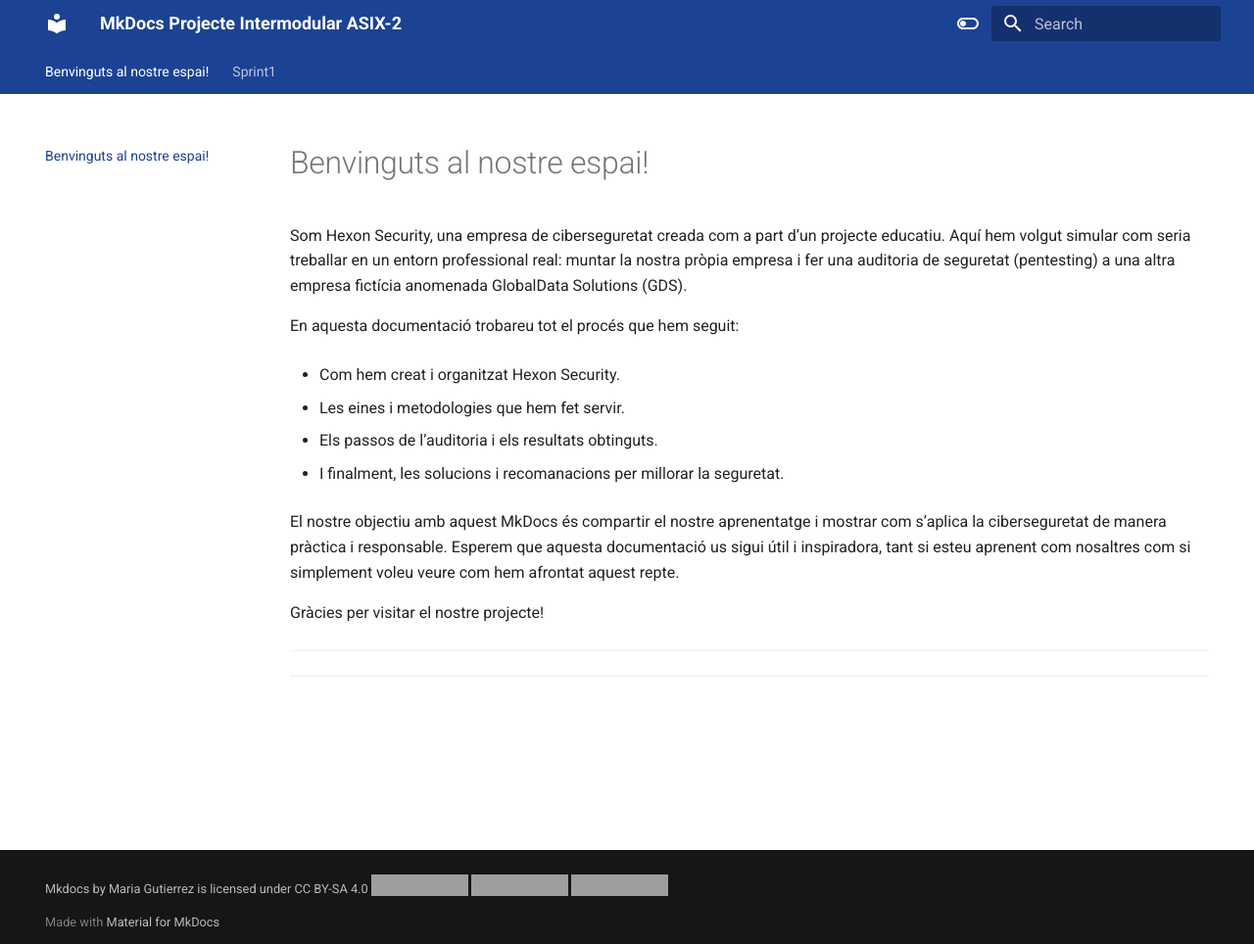
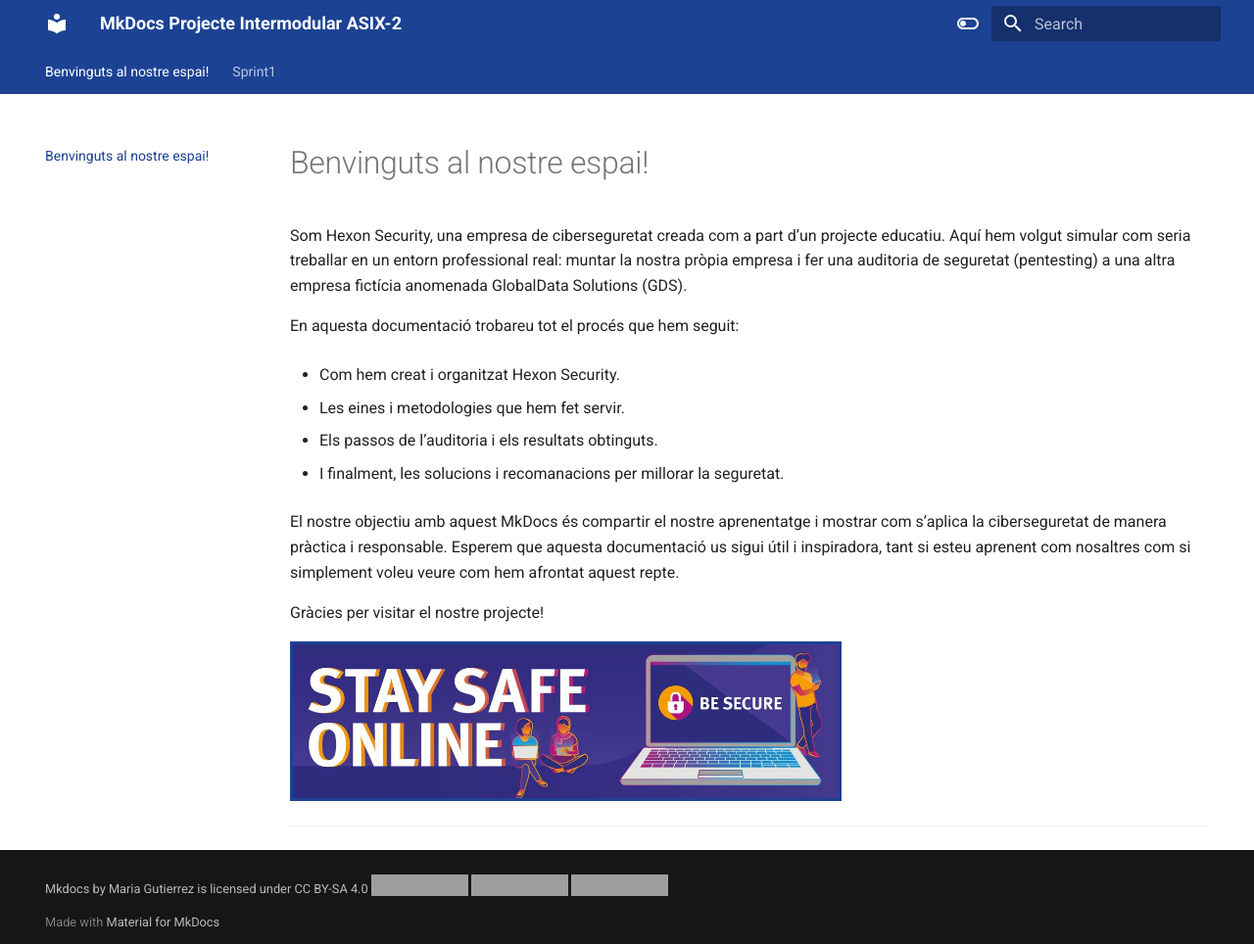
Before and after one commit to mariagutierrez03/projecte-asix2, an MkDocs documentation site: the page built from docs/index.md, in a window 1280 px wide and 964 px high. Shown: the whole window at 98% size. Built offline with MkDocs 1.6.1 and Material for MkDocs 9.7.7, drawn with Linux system fonts in a browser that asks for light colours; grey boxes are pictures that could not be loaded.

Commit message:
Update index.md

```diff
--- a/docs/index.md
+++ b/docs/index.md
@@ -20,6 +20,6 @@ Esperem que aquesta documentació us sigui útil i inspiradora, tant si esteu ap
 
 Gràcies per visitar el nostre projecte!
 
----
+![foto](fotos/intro.jpg)
 
 ---
```
